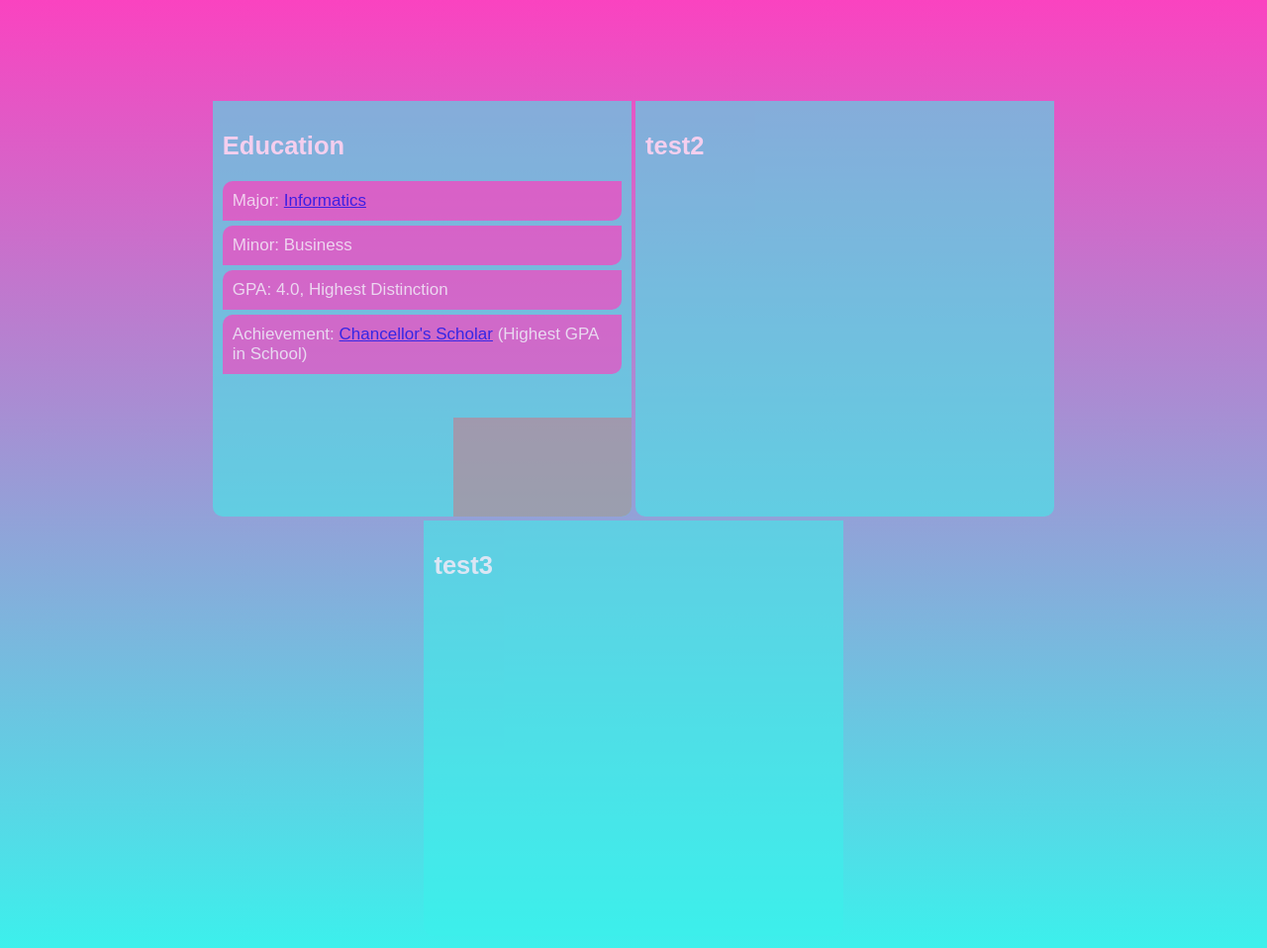
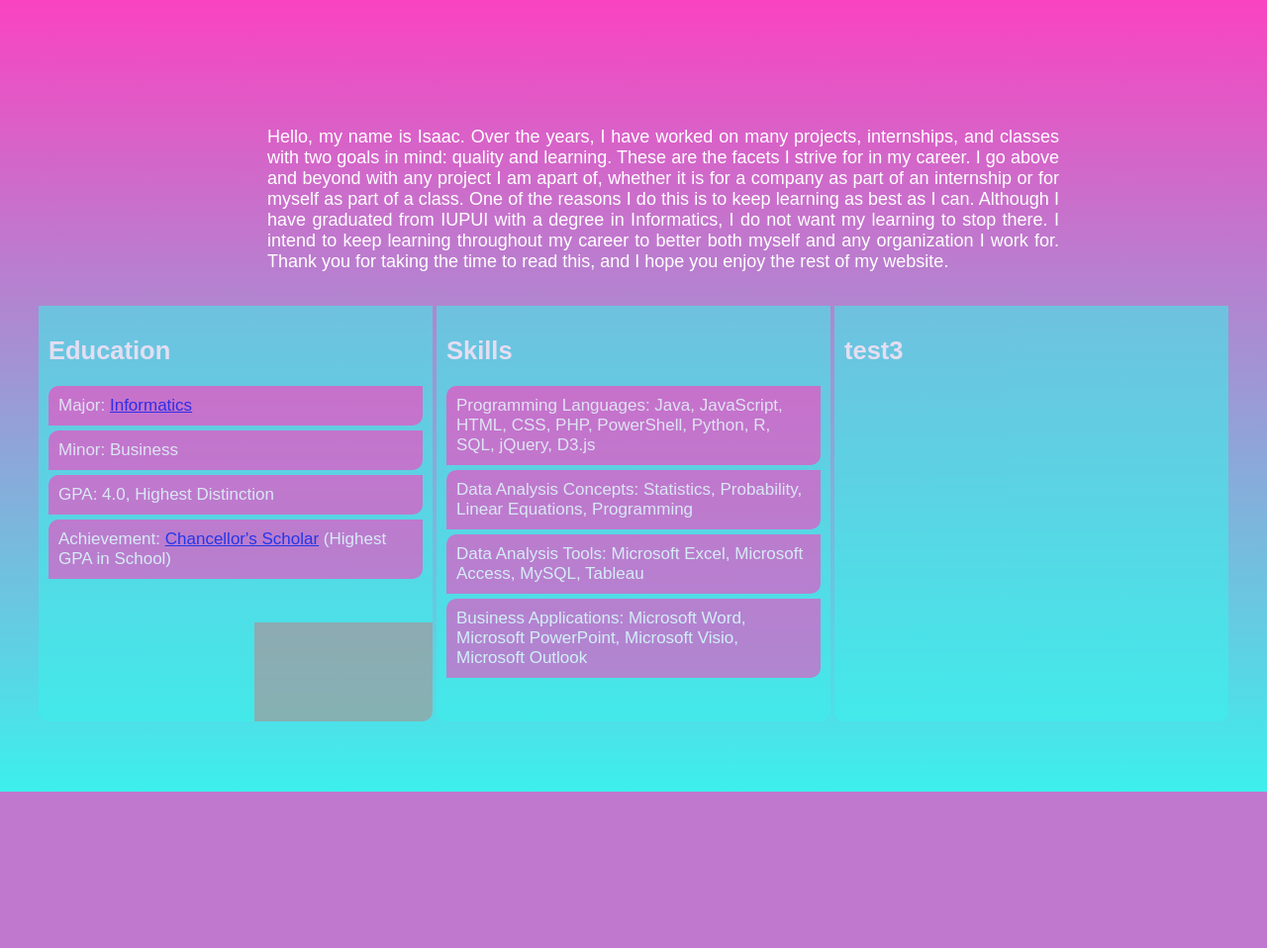
Before and after one commit to isaachdon/isaachdon.github.io, a PHP site: page / in a window 1280 px wide. Shown: the whole page at 99% size. After the commit the page ends 800 px from the top, so only its background shows below. Run offline with PHP 8.4, Linux system fonts and the light colour scheme; grey boxes are pictures that could not be loaded.

Commit message:
updated homepage and college projects page

```diff
--- a/collegeProjects.html
+++ b/collegeProjects.html
@@ -8,6 +8,11 @@
 
     <body>
         <div id="header"></div><br><br><br><br><br>
+        <div id="disclaimer">
+            <p style='text-align: center; margin-bottom: 5px'>*Disclaimer*</p><br>
+            There are projects I have worked on and put many hours into (one being 40-50 hours) that I cannot include here since GitHub Pages can only use static web pages. These projects involve databases, specifically within MySQL. <br>
+            As an example, the project I put upwards of 50 hours into was a parody of the streetwear brand "Supreme" in which the logo was switched for the "Colgate" logo. For this project, I built a database in MySQL containing images of clothing I photoshopped the logo onto, information about each piece of clothing, user login information, etc. I built a website based in PHP, for which I learned to incorporate cookies and a shopping cart functionality.
+        </div>
         <div class="displayArea">
             <table>
                 <tr>
--- a/css/overall.css
+++ b/css/overall.css
@@ -174,7 +174,7 @@
     display: inline-block;
     position: relative;
     vertical-align: top;
-    width: 32%;
+    width: 30%;
     height: 400px;
     font-size: 17px;
     margin: 2px;
@@ -224,3 +224,25 @@
     position: relative;
     z-index: 2;
 }
+
+#introText {
+    position: relative;
+    text-align: justify;
+    width: 800px;
+    left: 50%;
+    transform: translateX(-50%);
+    color: white;
+    margin: 30px;
+    font-size: 18px;
+}
+
+#disclaimer {
+    position: relative;
+    text-align: justify;
+    width: 800px;
+    left: 50%;
+    transform: translateX(-50%);
+    color: white;
+    margin: 30px;
+    font-size: 18px;
+}
--- a/index.html
+++ b/index.html
@@ -8,7 +8,9 @@
 
     <body>
         <div id="header"></div><br><br><br><br><br>
-
+        <p id="introText">
+            Hello, my name is Isaac. Over the years, I have worked on many projects, internships, and classes with two goals in mind: quality and learning. These are the facets I strive for in my career. I go above and beyond with any project I am apart of, whether it is for a company as part of an internship or for myself as part of a class. One of the reasons I do this is to keep learning as best as I can. Although I have graduated from IUPUI with a degree in Informatics, I do not want my learning to stop there. I intend to keep learning throughout my career to better both myself and any organization I work for. Thank you for taking the time to read this, and I hope you enjoy the rest of my website.
+        </p>
         <table id="cardContainer">
             <tr>
                 <td class="homeCards" id="card1">
@@ -30,7 +32,20 @@
                     <img src="imgs/trident.jpg" alt="IU" id="trident">
                 </td>
                 <td class="homeCards" id="card2">
-                    <h2>test2</h2>
+                    <h2>Skills</h2>
+
+                    <div class="homeCardText">
+                        Programming Languages: Java, JavaScript, HTML, CSS, PHP, PowerShell, Python, R, SQL, jQuery, D3.js
+                    </div>
+                    <div class="homeCardText">
+                        Data Analysis Concepts: Statistics, Probability, Linear Equations, Programming
+                    </div>
+                    <div class="homeCardText">
+                        Data Analysis Tools: Microsoft Excel, Microsoft Access, MySQL, Tableau
+                    </div>
+                    <div class="homeCardText">
+                        Business Applications: Microsoft Word, Microsoft PowerPoint, Microsoft Visio, Microsoft Outlook
+                    </div>
                 </td>
                 <td class="homeCards" id="card3">
                     <h2>test3</h2>
--- a/js/overall.js
+++ b/js/overall.js
@@ -15,32 +15,32 @@
 
     $('#card1').hover(function() {
         $('#card1').css('width', '50%');
-        $('#card2').css('width', '23%');
-        $('#card3').css('width', '23%');
+        $('#card2').css('width', '20%');
+        $('#card3').css('width', '20%');
     }, function() {
-        $('#card1').css('width', '32%');
-        $('#card2').css('width', '32%');
-        $('#card3').css('width', '32%');
+        $('#card1').css('width', '30%');
+        $('#card2').css('width', '30%');
+        $('#card3').css('width', '30%');
     });
 
     $('#card2').hover(function() {
         $('#card2').css('width', '50%');
-        $('#card1').css('width', '23%');
-        $('#card3').css('width', '23%');
+        $('#card1').css('width', '20%');
+        $('#card3').css('width', '20%');
     }, function() {
-        $('#card2').css('width', '32%');
-        $('#card1').css('width', '32%');
-        $('#card3').css('width', '32%');
+        $('#card2').css('width', '30%');
+        $('#card1').css('width', '30%');
+        $('#card3').css('width', '30%');
     });
 
     $('#card3').hover(function() {
         $('#card3').css('width', '50%');
-        $('#card1').css('width', '23%');
-        $('#card2').css('width', '23%');
+        $('#card1').css('width', '20%');
+        $('#card2').css('width', '20%');
     }, function() {
-        $('#card3').css('width', '32%');
-        $('#card1').css('width', '32%');
-        $('#card2').css('width', '32%');
+        $('#card3').css('width', '30%');
+        $('#card1').css('width', '30%');
+        $('#card2').css('width', '30%');
     });
 
 });
```
